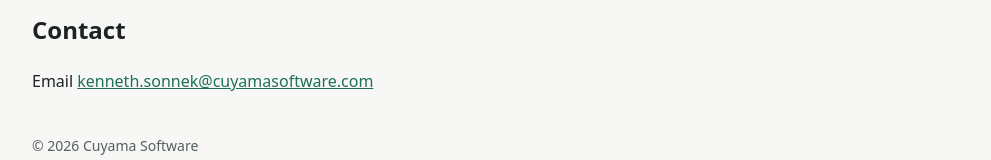
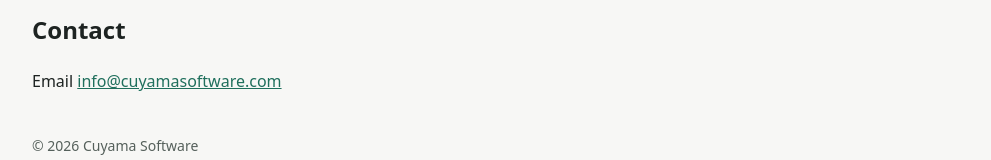
Before and after one commit to sonnekboom-llc/cuyamasoftware-site, a plain HTML site: page index.html in a window 1280 px wide. Shown: the part 735-895 px from the top of the page, without its empty margins (144-1135 px from the left). Drawn offline with Linux system fonts and the light colour scheme.

Commit message:
List info@cuyamasoftware.com as the contact address
Co-Authored-By: Claude Opus 5.5 <noreply@anthropic.com>

```diff
--- a/index.html
+++ b/index.html
@@ -159,7 +159,7 @@
         <h2 id="contact-heading">Contact</h2>
         <p>
           Email
-          <a href="mailto:kenneth.sonnek@cuyamasoftware.com">kenneth.sonnek@cuyamasoftware.com</a>
+          <a href="mailto:info@cuyamasoftware.com">info@cuyamasoftware.com</a>
         </p>
       </section>
     </main>
```
